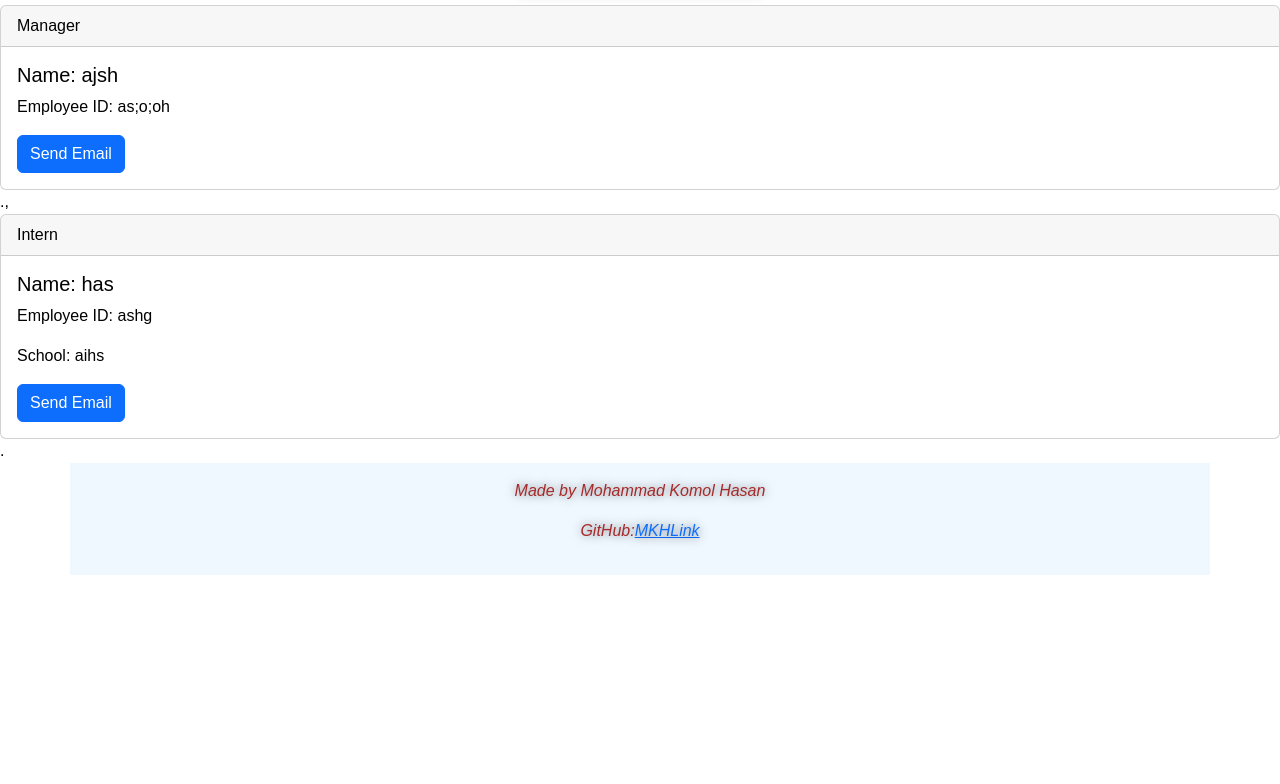
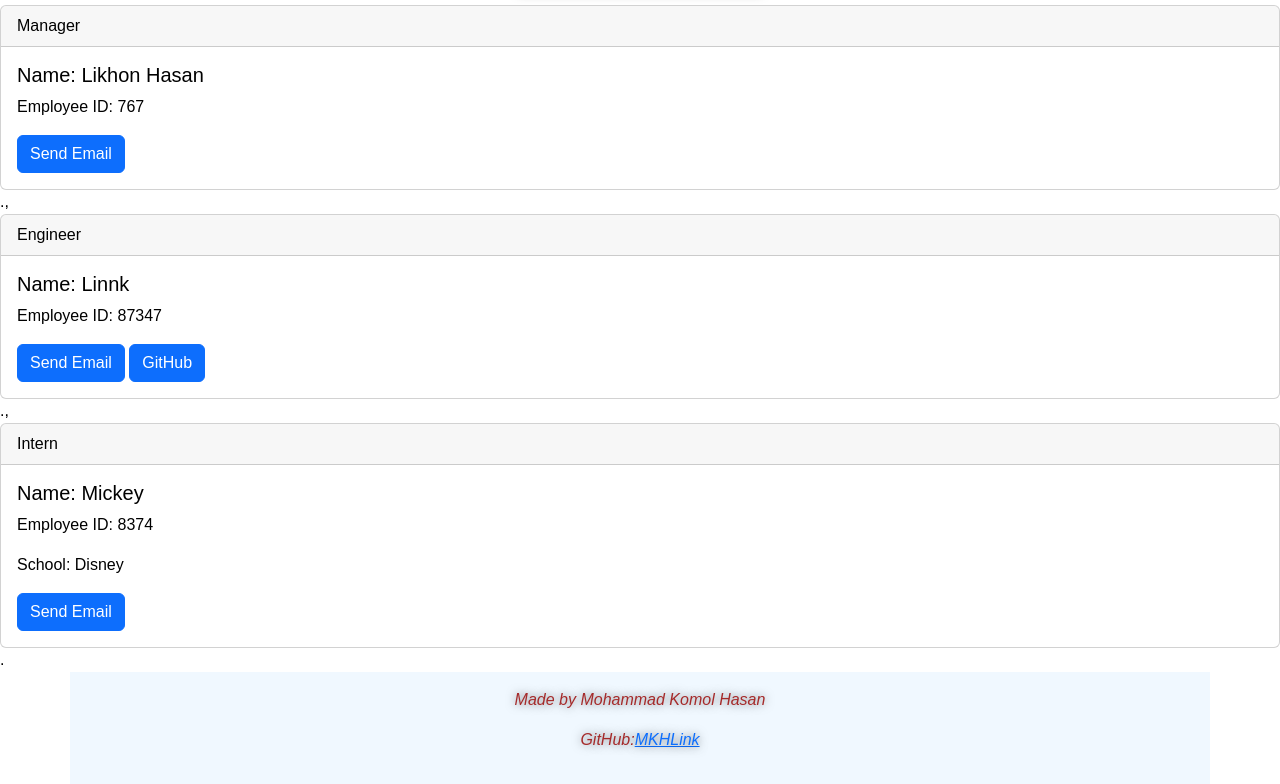
Before and after one commit to MKHLink/Team_Profile_Generator, a website: page dist/Team_Profile.html in a window 1280 px wide. Shown: the part 51-835 px from the top of the page. Before the commit the page ends 800 px from the top, so only its background shows below. Drawn offline with nearby package versions, Linux system fonts and the light colour scheme.

Commit message:
Updated README file

```diff
--- a/dist/Team_Profile.html
+++ b/dist/Team_Profile.html
@@ -20,19 +20,29 @@
      Manager
    </div>
    <div class="card-body">
-     <h5 class="card-title">Name: ajsh</h5>
-     <p class="card-text">Employee ID: as;o;oh</p>
-     <a href="mailto: Email: aosg" class="btn btn-primary">Send Email</a>
+     <h5 class="card-title">Name: Likhon Hasan</h5>
+     <p class="card-text">Employee ID: 767</p>
+     <a href="mailto: Email: likhonhasankomol@gmail.com" class="btn btn-primary">Send Email</a>
+   </div>
+ </div>.,<div class="card">
+   <div class="card-header">
+     Engineer
+   </div>
+   <div class="card-body">
+     <h5 class="card-title">Name: Linnk </h5>
+     <p class="card-text">Employee ID: 87347</p>
+     <a href="mailto: Email: komolhasan93@gmai.com" class="btn btn-primary">Send Email</a>
+     <a href="https://github.com/MKHLink" target="_blank" class="btn btn-primary">GitHub</a>
    </div>
  </div>.,<div class="card">
    <div class="card-header">
      Intern
    </div>
    <div class="card-body">
-     <h5 class="card-title">Name: has</h5>
-     <p class="card-text">Employee ID: ashg</p>
-     <p class="card-text">School: aihs</p>
-     <a href="mailto: Email: kahs" class="btn btn-primary">Send Email</a>
+     <h5 class="card-title">Name: Mickey</h5>
+     <p class="card-text">Employee ID: 8374</p>
+     <p class="card-text">School: Disney</p>
+     <a href="mailto: Email: mickey@mouse.com" class="btn btn-primary">Send Email</a>
    </div>
  </div>.<div>
 
```
Also changed, not shown: README.md, screenshot/screenshot.png (added).
